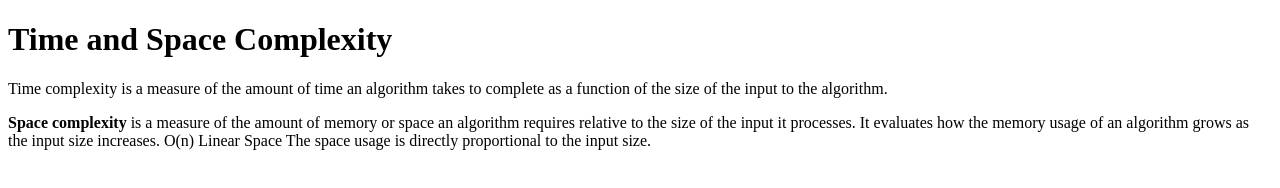
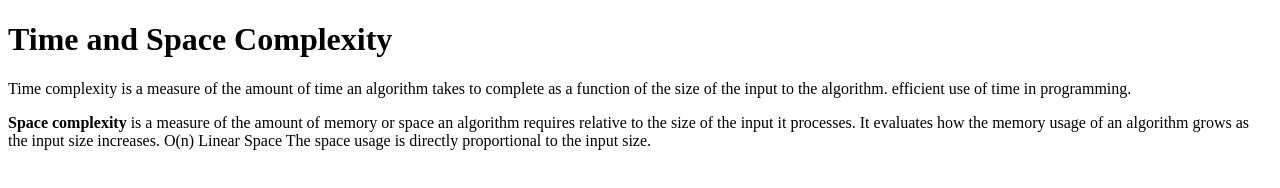
Before and after one commit to acciojob/time-and-space-complexity-salveshailesh, a website: page main.html in a window 1280 px wide. Drawn offline with Linux system fonts and the light colour scheme.

Commit message:
created a submission

```diff
--- a/main.html
+++ b/main.html
@@ -9,7 +9,7 @@
     <h1>Time and Space Complexity</h1>
     <p>
       Time complexity is a measure of the amount of time an algorithm takes to
-      complete as a function of the size of the input to the algorithm.
+      complete as a function of the size of the input to the algorithm. efficient use of time in programming.
     </p>
 
     <p>
```
